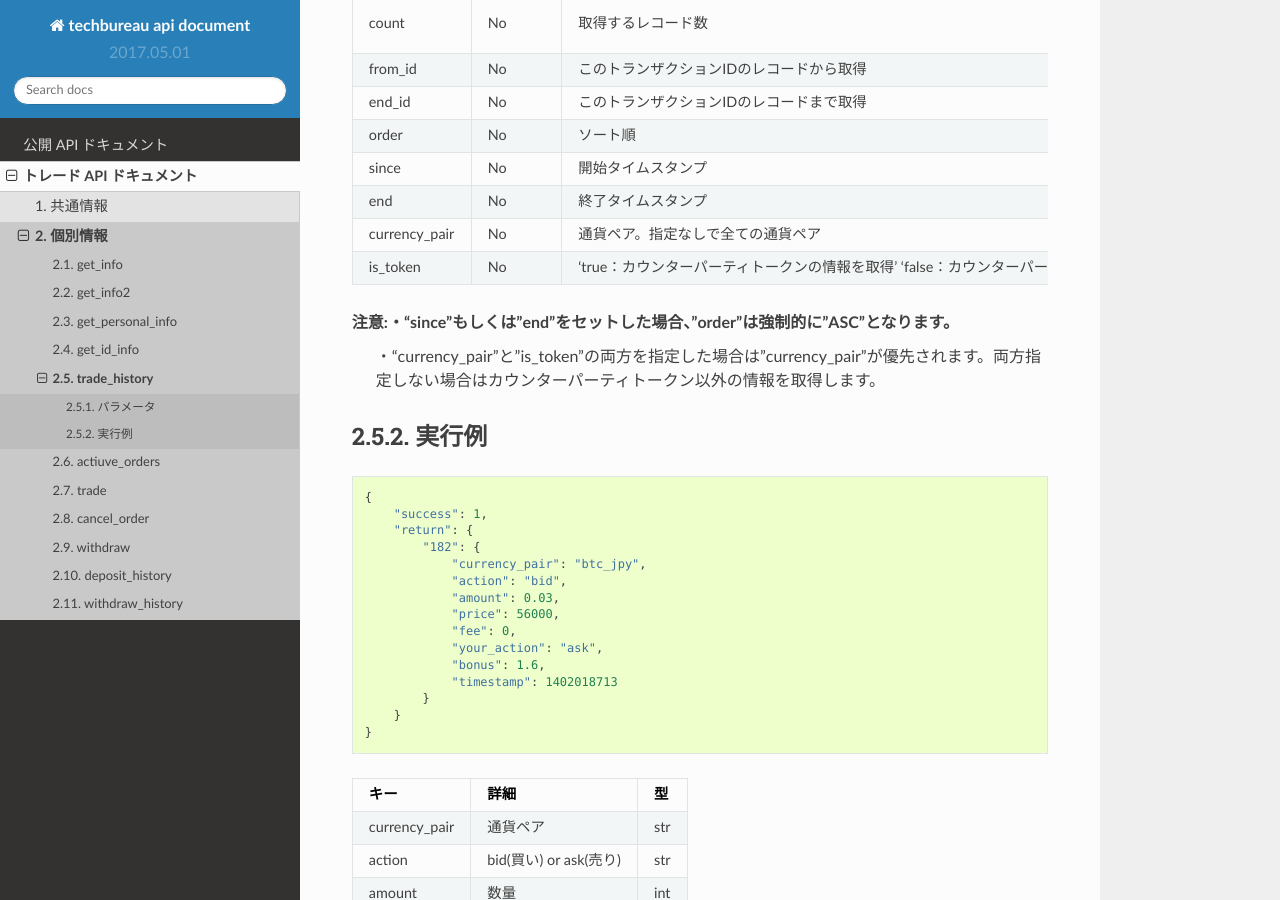
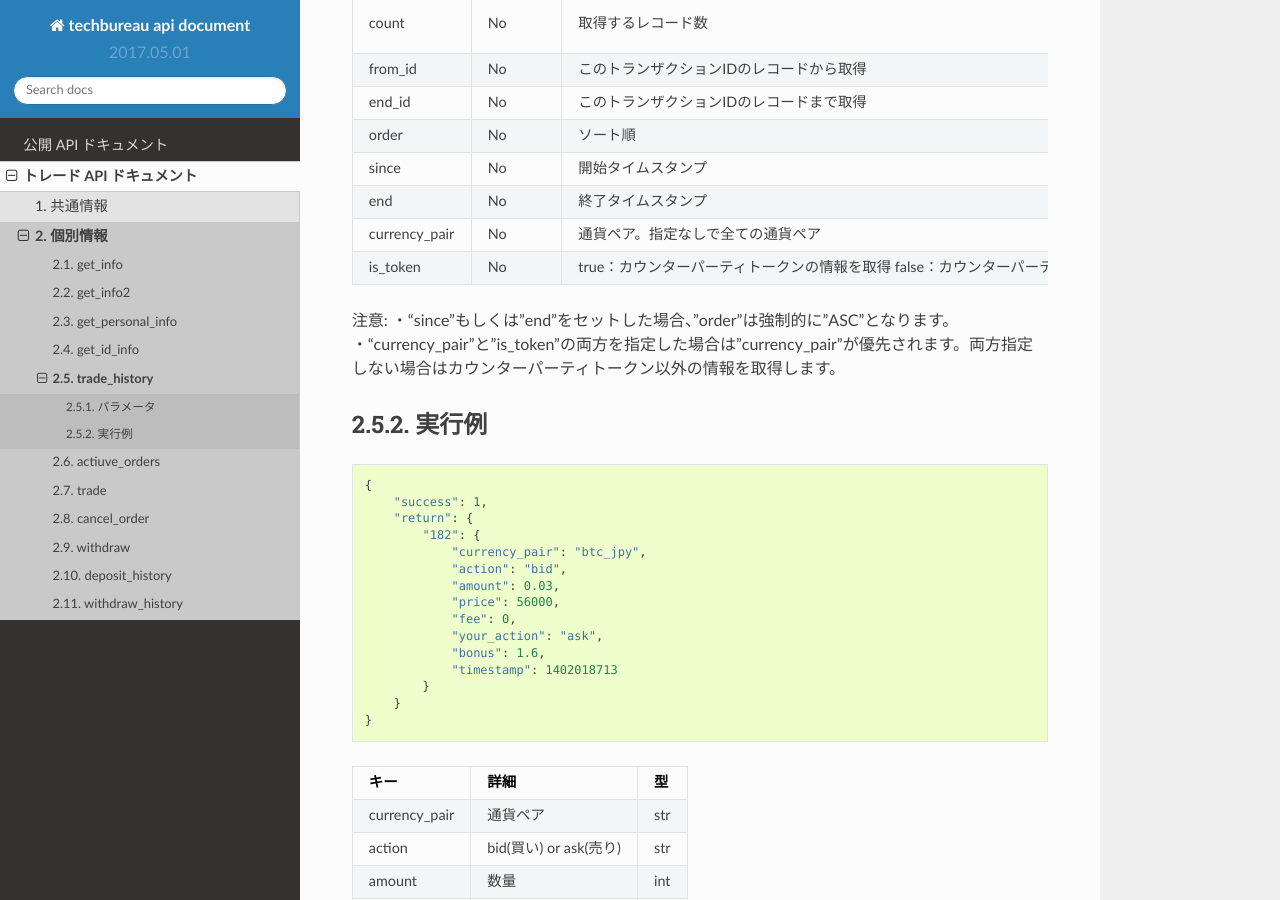
Before and after one commit to techbureau/api-doc, a Sphinx documentation site: the page built from docs/trade/2_individual/5_trade_history.rst, in a window 1280 px wide and 900 px high, scrolled down 344 px. Built offline with Sphinx 7.4.7 and the Read the Docs theme 2.0.0, drawn with Linux system fonts in a browser that asks for light colours; some of the changed lines change nothing that is shown.

Commit message:
インデントの修正

```diff
--- a/docs/trade/2_individual/5_trade_history.rst
+++ b/docs/trade/2_individual/5_trade_history.rst
@@ -18,11 +18,11 @@ trade_history
    "since", "No", "開始タイムスタンプ", "UNIX time", "0"
    "end", "No", "終了タイムスタンプ", "UNIX time", "infinity"
    "currency_pair", "No", "通貨ペア。指定なしで全ての通貨ペア", "(例) btc_jpy	", "全ペア"
-   "is_token", "No", "'true：カウンターパーティトークンの情報を取得' \
-   'false：カウンターパーティトークン以外の情報を取得'", "boolean", "false"
+   "is_token", "No", "true：カウンターパーティトークンの情報を取得 false：カウンターパーティトークン以外の情報を取得", "boolean", "false"
 
-注意:・“since”もしくは”end”をセットした場合、”order”は強制的に”ASC”となります。
-    ・“currency_pair”と”is_token”の両方を指定した場合は”currency_pair”が優先されます。両方指定しない場合はカウンターパーティトークン以外の情報を取得します。
+注意:
+・“since”もしくは”end”をセットした場合、”order”は強制的に”ASC”となります。
+・“currency_pair”と”is_token”の両方を指定した場合は”currency_pair”が優先されます。両方指定しない場合はカウンターパーティトークン以外の情報を取得します。
 
 実行例
 ==============
```
